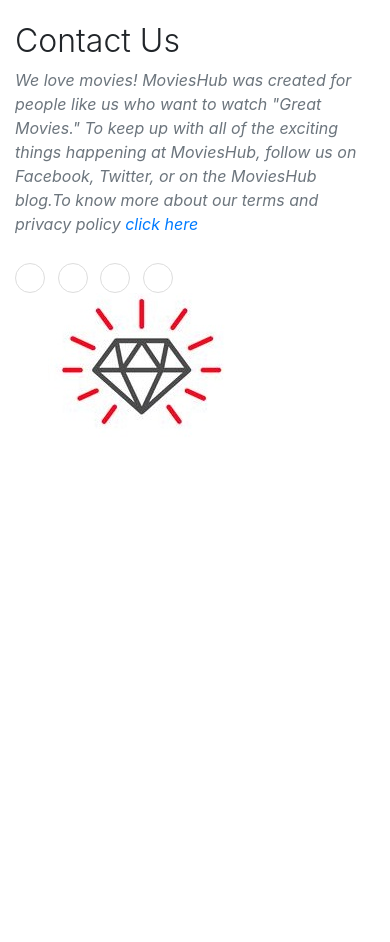
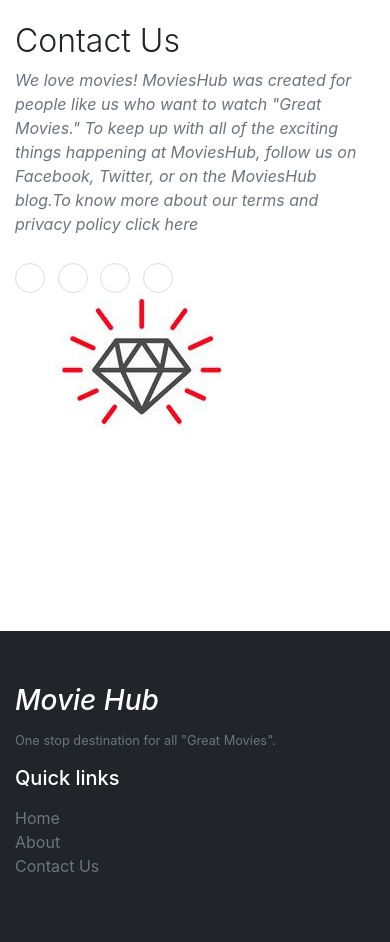
Before and after one commit to oss2019/Movie-Hub, a Django app: page /about in a window 390 px wide. Shown: the part 1810-2752 px from the top of the page. Before the commit the page ends 2238 px from the top, so only its background shows below. Run offline with Django 3.2, Linux system fonts and the light colour scheme; some libraries are stand-ins or nearby versions.

Commit message:
Added Footer
Added Footer in the base.html which applies footer to each page.
This footer has been styled appropriately to match the UI of the page and it is responsive.

```diff
--- a/templates/base.html
+++ b/templates/base.html
@@ -15,6 +15,31 @@
 </head>
 
 <body>
+  <style>
+    footer {
+      background: #2a2e32;
+    }
+
+    .text-small {
+      font-size: 0.9rem;
+    }
+
+    a {
+      color: inherit;
+      text-decoration: none;
+      transition: all 0.3s;
+    }
+
+    a:hover, a:focus {
+      text-decoration: none;
+    }
+
+
+    footer {
+      margin-top:50px;
+      background: #212529;
+    }
+  </style>
   <!--navbar starts-->
   <nav class="navbar navbar-expand-lg navbar-dark bg-dark">
     <a class="navbar-brand"><h3><i>Movie Hub</i></h3></a>
@@ -71,6 +96,36 @@
 
   {% endblock body %}
 
+  <footer class="w-100 py-4 flex-shrink-0">
+    <div class="container py-4">
+        <div class="row gy-4 gx-5">
+            <div class="col-lg-4 col-md-6">
+              <a class="navbar-brand" style="color:white;"href="/"><h3><i>Movie Hub</i></h3></a>
+                <p class="small text-muted">One stop destination for all "Great Movies".</p>
+            </div>
+            <div class="col-lg-5 col-md-3"></div>
+            <div class="col-lg-3 col-md-3" style="align-items: right;">
+                <h5 class="text-white mb-3">Quick links</h5>
+                <ul class="list-unstyled text-muted">
+                    <!-- <li><a href="#">Home</a></li>
+                    <li><a href="#">About</a></li>
+                    <li><a href="#">Get started</a></li>
+                    <li><a href="#">FAQ</a></li> -->
+                    <li>
+                      <a href="/">Home <span class="sr-only">(current)</span></a>
+                    </li>
+                    <li>
+                      <a class="" href="{% url 'about' %}">About</a>
+                    </li>
+                    <li>
+                      <a href="{% url 'contact' %}">Contact Us</a>
+                    </li>
+                </ul>
+            </div>
+        </div>
+    </div>
+</footer>
+
   <!-- Optional JavaScript -->
   <!-- jQuery first, then Popper.js, then Bootstrap JS -->
   <script src="https://code.jquery.com/jquery-3.5.1.slim.min.js"
--- a/templates/home/about.html
+++ b/templates/home/about.html
@@ -131,4 +131,5 @@
     </div> -->
 </div>
 
+
 {% endblock body %}
```
Also changed, not shown: templates/home/index.html (+71 -7 lines).
